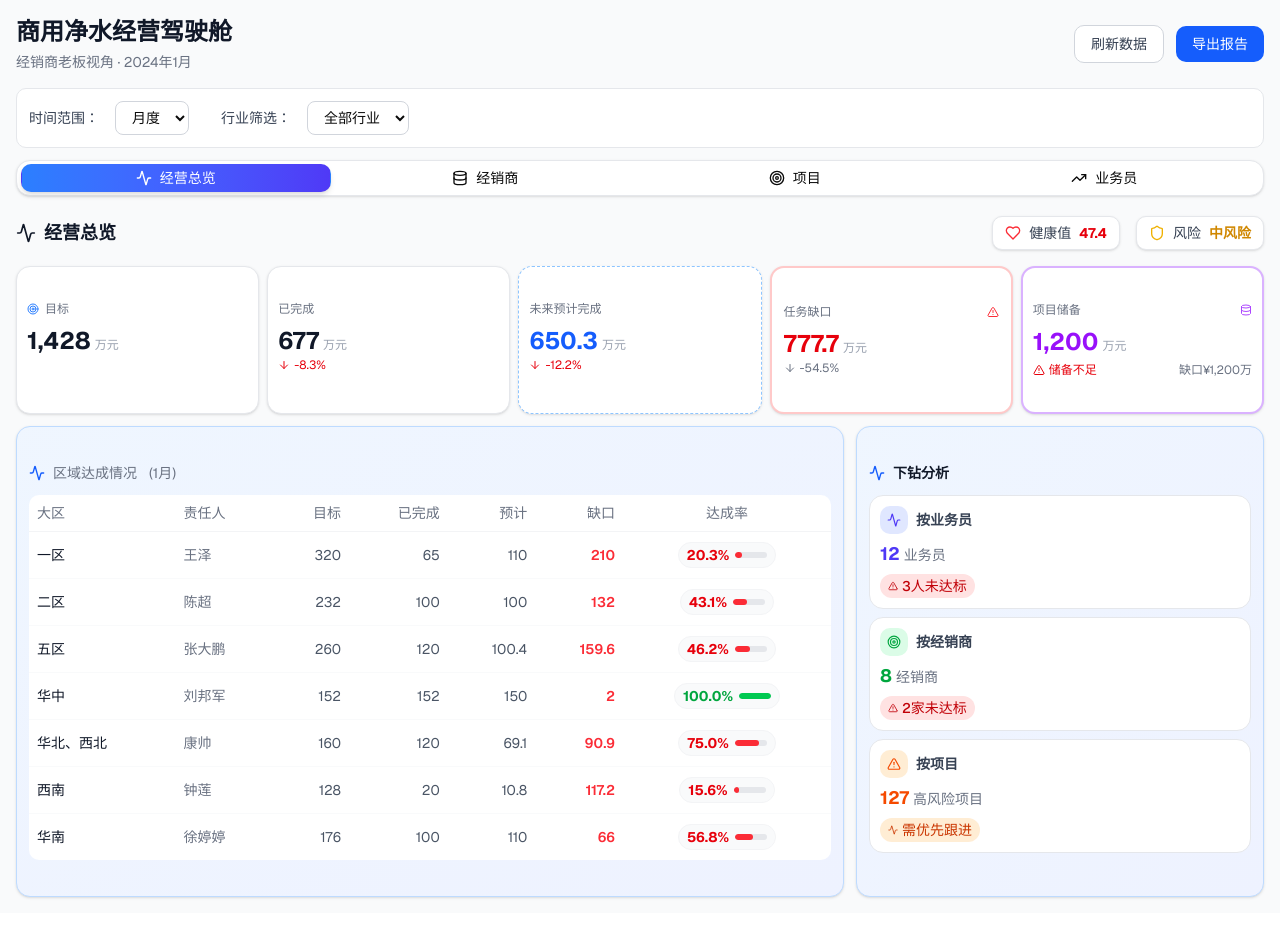
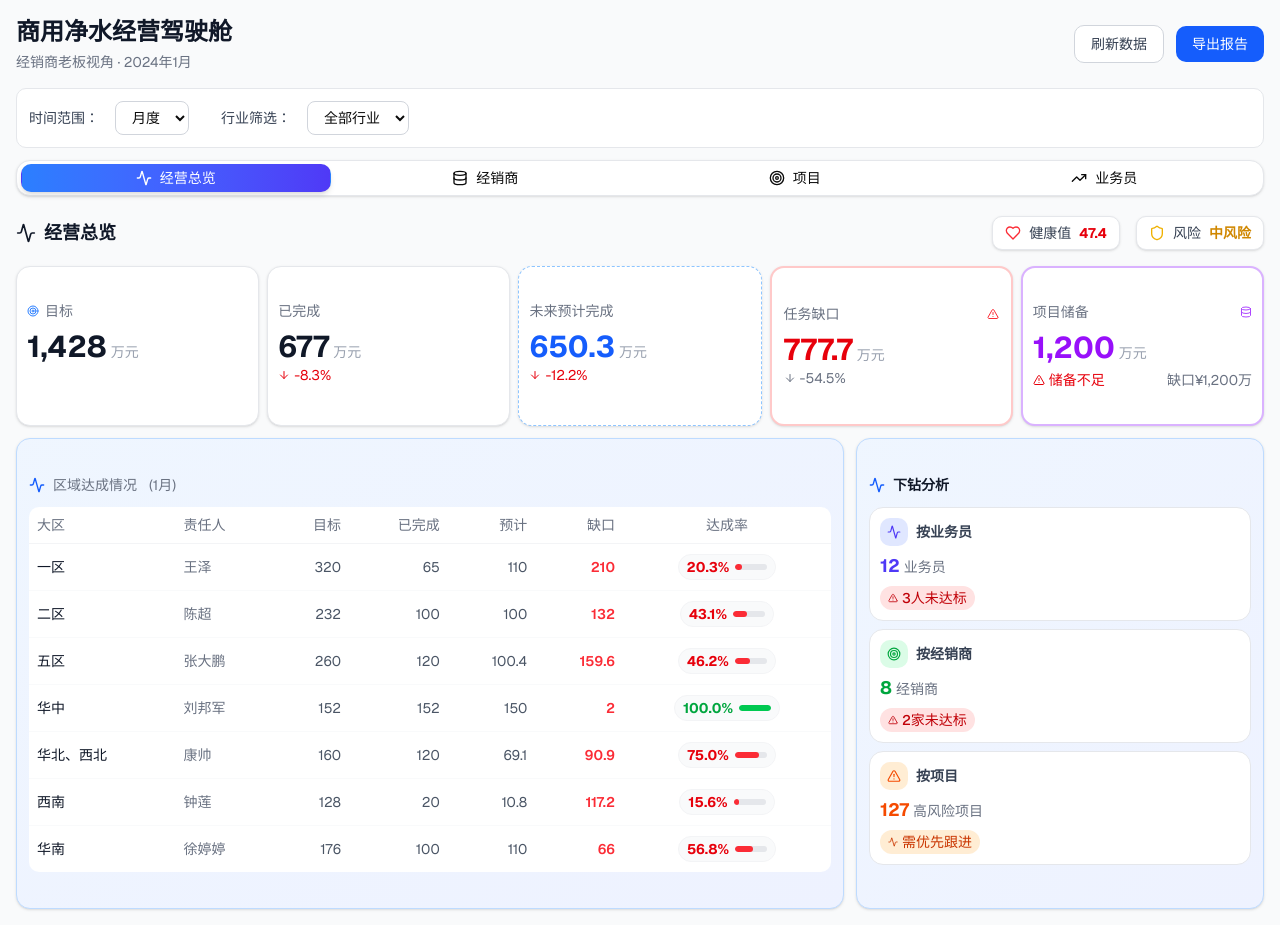
Before and after one commit to navylee1990/coze_jsc, a Next.js app: page / in a window 1280 px wide. Built offline with nearby package versions, Linux system fonts and the light colour scheme.

Commit message:
style: 增大KPI卡片字体大小，提升可读性

```diff
--- a/src/app/page.tsx
+++ b/src/app/page.tsx
@@ -328,14 +328,14 @@ export default function WaterPurifierDashboard() {
           <Card className="bg-white border border-gray-200">
             <CardContent className="p-2.5">
               <div className="flex items-center justify-between">
-                <div className="flex items-center gap-1.5 text-xs font-medium text-gray-500">
+                <div className="flex items-center gap-1.5 text-sm font-medium text-gray-500">
                   <Target className="w-3 h-3 text-blue-500" />
                   <span>目标</span>
                 </div>
               </div>
               <div className="mt-2 flex items-baseline gap-1">
-                <span className="text-2xl font-bold text-gray-900">1,428</span>
-                <span className="text-xs text-gray-400">万元</span>
+                <span className="text-3xl font-bold text-gray-900">1,428</span>
+                <span className="text-sm text-gray-400">万元</span>
               </div>
             </CardContent>
           </Card>
@@ -343,12 +343,12 @@ export default function WaterPurifierDashboard() {
           {/* 已完成 */}
           <Card className="bg-white border border-gray-200">
             <CardContent className="p-2.5">
-              <div className="text-xs font-medium text-gray-500">已完成</div>
+              <div className="text-sm font-medium text-gray-500">已完成</div>
               <div className="mt-2 flex items-baseline gap-1">
-                <span className="text-2xl font-bold text-gray-900">677</span>
-                <span className="text-xs text-gray-400">万元</span>
+                <span className="text-3xl font-bold text-gray-900">677</span>
+                <span className="text-sm text-gray-400">万元</span>
               </div>
-              <div className="flex items-center gap-1 text-xs text-red-600">
+              <div className="flex items-center gap-1 text-sm text-red-600">
                 <ArrowDown className="w-3 h-3" />
                 <span>-8.3%</span>
               </div>
@@ -358,12 +358,12 @@ export default function WaterPurifierDashboard() {
           {/* 未来预计完成 */}
           <Card className="bg-white border border-blue-300 border-dashed">
             <CardContent className="p-2.5">
-              <div className="text-xs font-medium text-gray-500">未来预计完成</div>
+              <div className="text-sm font-medium text-gray-500">未来预计完成</div>
               <div className="mt-2 flex items-baseline gap-1">
-                <span className="text-2xl font-bold text-blue-600">650.3</span>
-                <span className="text-xs text-gray-400">万元</span>
+                <span className="text-3xl font-bold text-blue-600">650.3</span>
+                <span className="text-sm text-gray-400">万元</span>
               </div>
-              <div className="flex items-center gap-1 text-xs text-red-600">
+              <div className="flex items-center gap-1 text-sm text-red-600">
                 <ArrowDown className="w-3 h-3" />
                 <span>-12.2%</span>
               </div>
@@ -374,14 +374,14 @@ export default function WaterPurifierDashboard() {
           <Card className="bg-white border-2 border-red-200">
             <CardContent className="p-3">
               <div className="flex items-center justify-between">
-                <div className="text-xs font-medium text-gray-500">任务缺口</div>
+                <div className="text-sm font-medium text-gray-500">任务缺口</div>
                 <AlertTriangle className="w-3 h-3 text-red-500" />
               </div>
               <div className="mt-2 flex items-baseline gap-1">
-                <span className="text-2xl font-bold text-red-600">777.7</span>
-                <span className="text-xs text-gray-400">万元</span>
+                <span className="text-3xl font-bold text-red-600">777.7</span>
+                <span className="text-sm text-gray-400">万元</span>
               </div>
-              <div className="flex items-center gap-1 text-xs text-gray-500">
+              <div className="flex items-center gap-1 text-sm text-gray-500">
                 <ArrowDown className="w-3 h-3" />
                 <span>-54.5%</span>
               </div>
@@ -392,19 +392,19 @@ export default function WaterPurifierDashboard() {
           <Card className="bg-white border-2 border-purple-300">
             <CardContent className="p-2.5">
               <div className="flex items-center justify-between">
-                <div className="text-xs font-medium text-gray-500">项目储备</div>
+                <div className="text-sm font-medium text-gray-500">项目储备</div>
                 <Database className="w-3 h-3 text-purple-500" />
               </div>
               <div className="mt-2 flex items-baseline gap-1">
-                <span className="text-2xl font-bold text-purple-600">1,200</span>
-                <span className="text-xs text-gray-400">万元</span>
+                <span className="text-3xl font-bold text-purple-600">1,200</span>
+                <span className="text-sm text-gray-400">万元</span>
               </div>
               <div className="mt-1 flex items-center justify-between">
-                <div className="flex items-center gap-1 text-xs text-red-600 font-medium">
+                <div className="flex items-center gap-1 text-sm text-red-600 font-medium">
                   <AlertTriangle className="w-3 h-3" />
                   <span>储备不足</span>
                 </div>
-                <span className="text-xs text-gray-500">缺口¥1,200万</span>
+                <span className="text-sm text-gray-500">缺口¥1,200万</span>
               </div>
             </CardContent>
           </Card>
```
